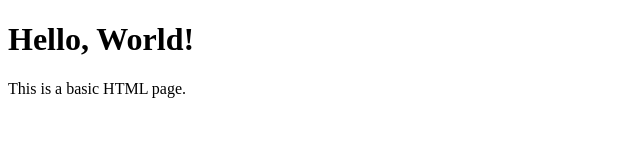
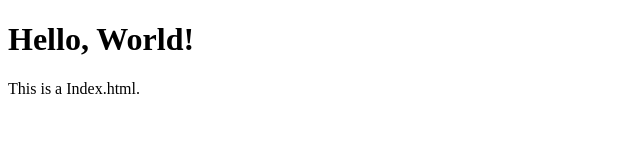
Before and after one commit to heidi0411/ed84n2, a plain HTML site: page index.html in a window 1280 px wide. Shown: the full height of the page, 0-640 px from the left. Drawn offline with Linux system fonts and the light colour scheme.

```diff
--- a/index.html
+++ b/index.html
@@ -1,10 +1,10 @@
 <!DOCTYPE html>
 <html>
 <head>
-    <title>Hello, World! Index</title>
+    <title>Hello, World!</title>
 </head>
 <body>
     <h1>Hello, World!</h1>
-    <p>This is a basic HTML page.</p>
+    <p>This is a Index.html.</p>
 </body>
 </html>
```
